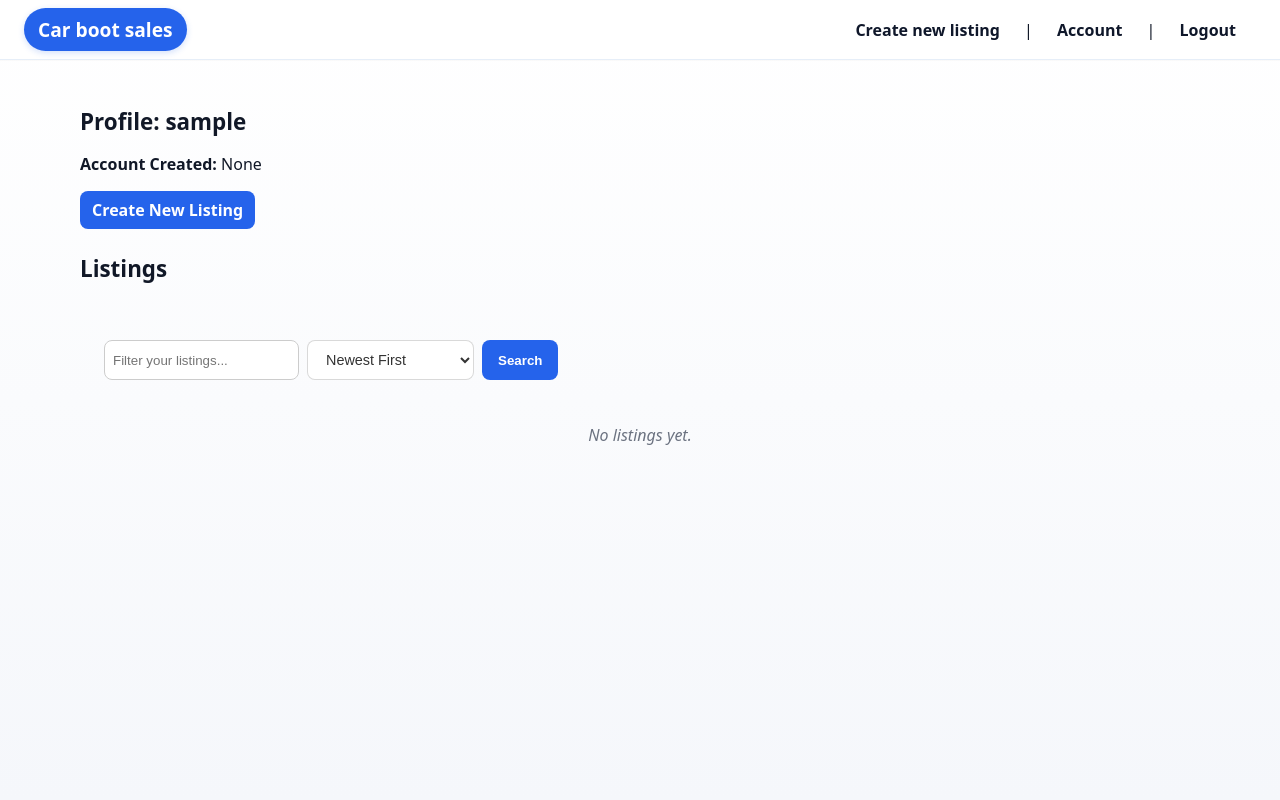
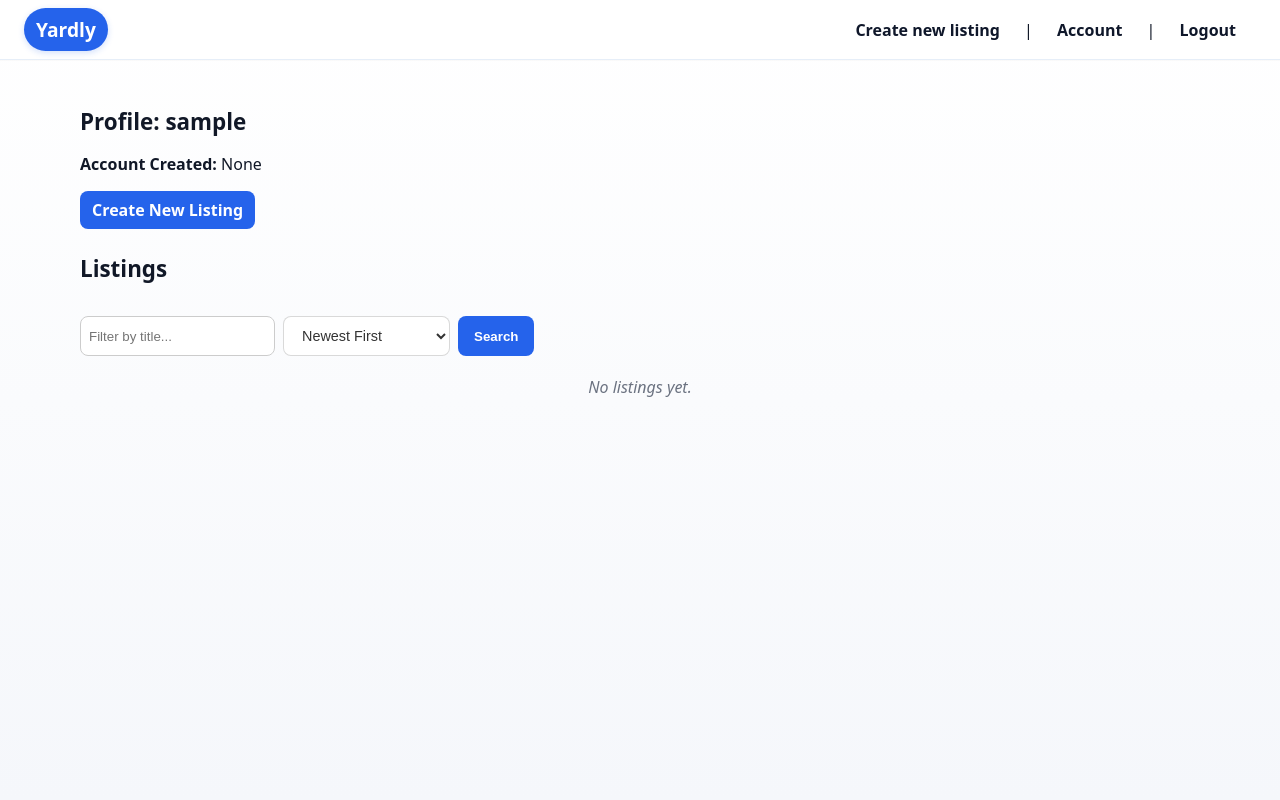
Before and after one commit to Kivi-Vuorilehto/tikawe_boot_sale_website, a Flask app: page /profile in a window 1280 px wide. Run offline with Flask 3, Linux system fonts and the light colour scheme; the visitor is signed in with stand-in values (Sample User, id 1); data comes from the database, SQL or seed files in the repository; data that the repository does not hold is empty.

Commit message:
fixed profile page showing all listings bug
additionally small improvements to UI

```diff
--- a/app.py
+++ b/app.py
@@ -110,7 +110,7 @@
 
     search = request.args.get("search")
     sort = request.args.get("sort")
-    user_listings = listings.get_listings(search=search, sort=sort)
+    user_listings = listings.get_user_listings(profile_id, search=search, sort=sort)
 
     listings_with_images = []
     for l in user_listings:
@@ -130,7 +130,7 @@
     username, time_stamp = users.get_profile_info(profile_id)
     search = request.args.get("search")
     sort = request.args.get("sort")
-    user_listings = listings.get_listings(search=search, sort=sort)
+    user_listings = listings.get_user_listings(profile_id, search=search, sort=sort)
     listings_with_images = []
     for l in user_listings:
         listing_dict = dict(l)
--- a/static/css/style.css
+++ b/static/css/style.css
@@ -6,10 +6,8 @@
   --accent: #2563eb;
   --accent-600: #1e40af;
   --danger: #dc2626;
-  --success: #16a34a;
   --shadow: 0 6px 20px rgba(17,24,39,0.08);
   --radius: 12px;
-  --gap: 20px;
   --max-width: 1100px;
   --nav-height: 60px;
 }
@@ -64,7 +62,7 @@
   font-weight: 700;
   color: #fff;
   background: var(--accent);
-  padding: 8px 14px;
+  padding: 8px 12px;
   border-radius: 9999px;
   text-decoration: none;
   display: flex;
@@ -216,13 +220,13 @@
   word-break: break-word;
 }
 
-.profile-container {
+.gallery-container {
   max-width: 90%;
   margin: 30px auto;
   padding: 16px;
 }
 
-.profile-container .btn {
+.gallery-container .btn {
   display: inline-block;
   padding: 8px 12px;
   background: var(--accent);
--- a/templates/base.html
+++ b/templates/base.html
@@ -12,7 +12,7 @@
 <body>
     <nav>
         <div class="nav-left">
-            <a href="{{ url_for('index') }}" class="logo">Car boot sales</a>
+            <a href="{{ url_for('index') }}" class="logo">Yardly</a>
         </div>
         <div class="nav-links">
             {% if session.get("user_id") %}
--- a/templates/index.html
+++ b/templates/index.html
@@ -2,7 +2,7 @@
 {% block content %}
 
 <form method="get" action="{{ url_for('index') }}" class="search-form">
-    <input type="text" name="search" placeholder="Search listings..." value="{{ request.args.get('search', '') }}">
+    <input type="text" name="search" placeholder="Search by title..." value="{{ request.args.get('search', '') }}">
 
     <select name="sort">
         <option value="">Newest First</option>
@@ -26,7 +26,6 @@
                     <div class="listing-thumbnail placeholder">No image</div>
                 {% endif %}
                 <h3>{{ listing['title'] }}</h3>
-                <p>{{ listing['description'] }}</p>
                 <p><strong>Price:</strong> ${{ listing['price'] }}</p>
                 <p><strong>Category:</strong> {{ listing['category'] }}</p>
                 <p><strong>Location:</strong> {{ listing['location'] }}</p>
--- a/templates/listing.html
+++ b/templates/listing.html
@@ -1,7 +1,7 @@
 {% extends "base.html" %}
 
 {% block content %}
-<div class="profile-container"> <!-- I just recycled this -->
+<div class="gallery-container">
 
     <h2>{{ listing['title'] }}</h2>
     <p class="small"><strong>Category:</strong> {{ listing['category'] }} | <strong>Location:</strong> {{ listing['location'] }}</p>
--- a/templates/profile.html
+++ b/templates/profile.html
@@ -1,7 +1,7 @@
 {% extends "base.html" %}
 
 {% block content %}
-<div class="profile-container">
+<div class="gallery-container">
     <h2>Profile: {{ username }}</h2>
     <p><strong>Account Created:</strong> {{ time_stamp }}</p>
 
@@ -10,8 +10,8 @@
     {% endif %}
     <h2>Listings</h2><br>
 
-    <form method="get" action="{{ url_for('profile', profile_id=profile_id) }}" class="search-form">
-        <input type="text" name="search" placeholder="Filter your listings..." value="{{ request.args.get('search', '') }}">
+    <form method="get" action="{{ url_for('profile', profile_id=profile_id) }}" class="search-form" style="padding: 0px;">
+        <input type="text" name="search" placeholder="Filter by title..." value="{{ request.args.get('search', '') }}">
 
         <select name="sort">
             <option value="">Newest First</option>
```
Also changed, not shown: other parts of static/css/style.css (+9 -32 lines), other parts of templates/profile.html (+0 -1 lines). Lines whose indentation alone changed are shown as unchanged.
